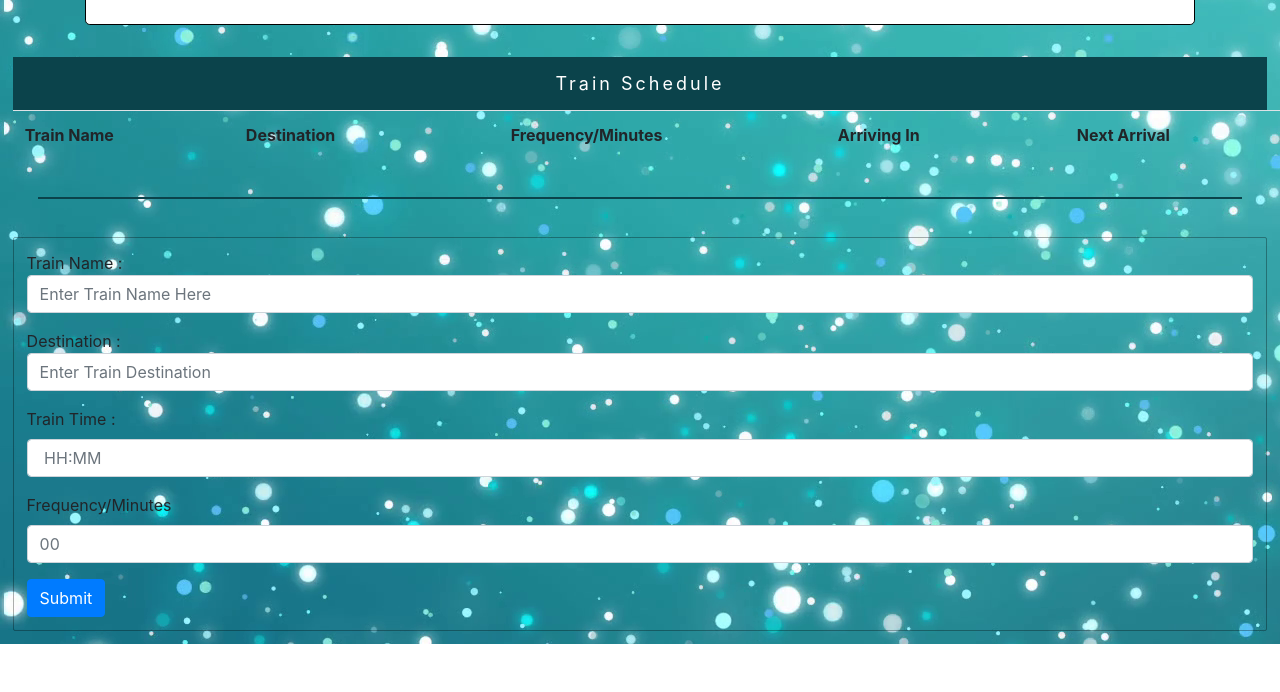
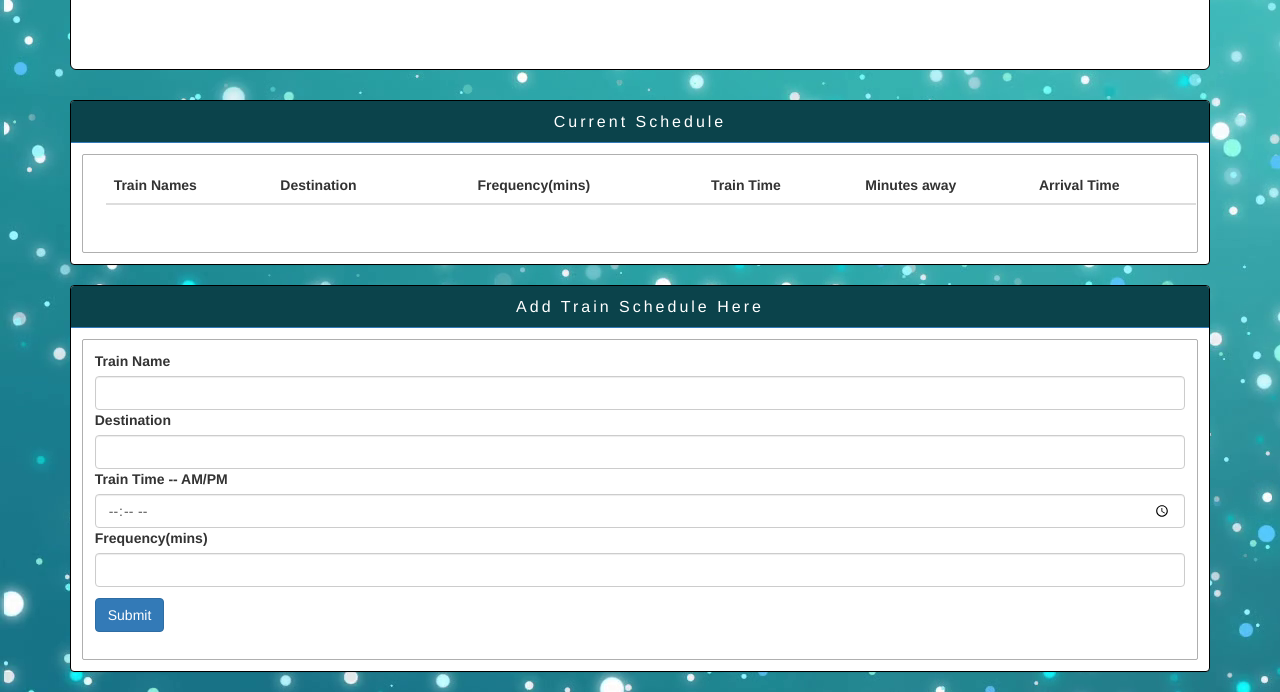
Before and after one commit to zebat/Train-Scheduler, a plain HTML site: page index.html in a window 1280 px wide. Shown: the part 224-916 px from the top of the page. Before the commit the page ends 868 px from the top, so only its background shows below. Drawn offline with nearby package versions, Linux system fonts and the light colour scheme; no server answers.

Commit message:
Few more change to end the assignments

```diff
--- a/css/style.css
+++ b/css/style.css
@@ -5,10 +5,9 @@
 body{
     background-image: url("wp.png")
 }
-#head-container{
+
+.jumbotron{
     margin-top: 3%;
-}
-#head{
     text-align: center;
     background: white;
     color: rgb(11, 67, 75);
@@ -16,12 +15,15 @@ body{
     border: 1px solid black;
 
 }
-.panel-custom{
+.panel{
+    border: 1px solid black;
+}
+
+.panel-heading{
     background-color: rgb(11, 67, 75) !important;
     color: white !important;
-    width: 98%;
+    width: 100%;
     height: auto;
-    margin: 0 1% 0 1%;
     text-align: center;
     letter-spacing: 3px;
     padding: 1%;
@@ -42,15 +44,10 @@ th {
     width: 2%;
 }
 
-hr{
-   margin: 3%;
-   border: 1px solid rgb(11, 67, 75);
-}
 td{
     margin: 1% 1% 0 1%;
     padding: 4% 4% 0 4%;
     width: 2%;
-
 }
 
 .glyphicon-remove{
@@ -62,6 +59,9 @@ td{
     border: 2px solid black;
     box-shadow: inset 0 2px 2px black;
 }
+#submit-button{
+    margin-top: 1%;
+}
 .panel-body{
     margin: 1% 1% 1% 1%;
     padding: 1%;
--- a/index.html
+++ b/index.html
@@ -1,65 +1,88 @@
 <!DOCTYPE html>
-<html lang="en">
+<html >
 <head>
-    <meta charset="UTF-8">
-    <meta name="viewport" content="width=device-width, initial-scale=1.0">
-    <meta http-equiv="X-UA-Compatible" content="ie=edge">
-    <link rel = "stylesheet" type = "text/css" href = "css/reset.css " > <!-- reset file for css-->
-    <link rel="stylesheet" href="https://cdnjs.cloudflare.com/ajax/libs/twitter-bootstrap/4.0.0/css/bootstrap.min.css">  <!--bootstrap link-->
-    <link rel = "stylesheet" type = "text/css" href = "css/style.css" >     <!-- Customize stylesheet-->
-    <script src="https://cdnjs.cloudflare.com/ajax/libs/moment.js/2.7.0/moment.js" charset="utf-8"></script>  <!--moment.js link-->
-    <script src="https://cdnjs.cloudflare.com/ajax/libs/jquery.mask/1.14.11/jquery.mask.min.js"></script>  <!-- Jquery link-->
-    <title>Train Scheduler</title>  <!--Tile of the webpage-->
-</head>
+    <meta charset="utf-8">
+    <meta http-equiv="X-UA-Compatible" content="IE=edge">
+    <title>Train Schedule</title>
+    <meta name="description" content="">
+    <link rel="stylesheet" type="text/css" href="css/reset.css">
+    <link rel="stylesheet" href="https://maxcdn.bootstrapcdn.com/bootstrap/3.3.7/css/bootstrap.min.css" integrity="sha384-BVYiiSIFeK1dGmJRAkycuHAHRg32OmUcww7on3RYdg4Va+PmSTsz/K68vbdEjh4u" crossorigin="anonymous">
+    <link rel="stylesheet" type="text/css" href="css/style.css">
+    <script src="https://www.gstatic.com/firebasejs/4.1.1/firebase.js"></script>
+    <script src="https://code.jquery.com/jquery-3.2.1.min.js" integrity="sha256-hwg4gsxgFZhOsEEamdOYGBf13FyQuiTwlAQgxVSNgt4=" crossorigin="anonymous"></script>
+    <script src="https://code.jquery.com/ui/1.12.1/jquery-ui.min.js" integrity="sha256-VazP97ZCwtekAsvgPBSUwPFKdrwD3unUfSGVYrahUqU=" crossorigin="anonymous"></script>
+    <script src="https://maxcdn.bootstrapcdn.com/bootstrap/3.3.7/js/bootstrap.min.js" integrity="sha384-Tc5IQib027qvyjSMfHjOMaLkfuWVxZxUPnCJA7l2mCWNIpG9mGCD8wGNIcPD7Txa" crossorigin="anonymous"></script>
+    <script src="https://cdnjs.cloudflare.com/ajax/libs/moment.js/2.7.0/moment.js" charset="utf-8"></script>
+    <script src="https://cdnjs.cloudflare.com/ajax/libs/jquery.mask/1.14.11/jquery.mask.min.js"></script>
+    <meta name="viewport" content="width=device-width, initial-scale=1">
+    </head>
 <body>
 
-    <div class = "container" id = "head-container"><!-- Div for Train Header-->
-        <div class = "jumbotron" id = "head">
-            <h1>NJTA</h1>
-            <h3>New Jersey Train Authority</h3>
-         </div>
+    <div class="container">
+        <div class="jumbotron text-center">
+            <span class="headingText">
+                <h1 class="text-center">NJTA</h1>
+                <p>New Jersey Transportation Authority</p>
+
+            </span>
+        </div>
+        <div class="row">
+            <div class="col-lg-12">
+                <div class="panel panel-primary">
+                    <div class="panel-heading">
+                        <h3 class="panel-title"> Current Schedule</h3>
+                    </div>
+                    <div class="panel-body">
+                        <table class="table">
+                            <thead>
+                                <tr>
+                                    <th>Train Names</th>
+                                    <th>Destination</th>
+                                    <th>Frequency(mins)</th>
+                                    <th>Train Time</th>
+                                    <th>Minutes away</th>
+                                    <th>Arrival Time</th>
+                                </tr>
+                            </thead>
+                            <tbody>
+                                <tr>
+                                    <td id="TrainNames"></td>
+                                    <td id="destination"></td>
+                                    <td id="frequency">
+                                    <td id="firstTrain"></td>
+                                    <td id="minsAway"></td>
+                                    <td id="arivalTime"></td>
+                                </tr>
+                            </tbody>
+                        </table>
+                    </div>
+                </div>
+            </div>
+        </div>
+        <div class="row">
+            <div class="col-lg-12">
+                <div class="panel panel-primary">
+                    <div class="panel-heading">
+                        <h3 class="panel-title">Add Train Schedule Here</h3>
+                    </div>
+                    <div class="panel-body">
+                        <div class="form-group">
+                            <label for="usr">Train Name</label>
+                            <input type="text" class="form-control" id="trainNameInput">
+                            <label for="usr">Destination</label>
+                            <input type="text" class="form-control" id="destinationInput">
+                            <label for="usr">Train Time -- AM/PM</label>
+                            <input type="time" class="form-control" id="firstTrainInput">
+                            <label for="usr">Frequency(mins)</label>
+                            <input type="number" class="form-control" id="freqInput">
+                            <button type="submit" id="submit-button" class="btn btn-primary">Submit</button>
+                        </div>
+                    </div>
+                </div>
+            </div>
+        </div>
     </div>
 
-    <div class = "contianer"> <!-- Main div of the page-->
-        <div class = "panel-heading panel-custom"> <!-- Div to display the Heading for Train Schedule-->
-         Train Schedule
-        </div>
-        <table class = "table table-hover">
-            <tr>
-                <th scope = "col">Train Name</th>
-                <th scope = "col">Destination</th>
-                <th scope = "col">Frequency/Minutes</th>
-                <th scope = "col">Arriving In</th>
-                <th scope = "col">Next Arrival</th>
-            </tr>
-            <tbody id = "table-data"></tbody>
-        </table>
-        <hr />
-    </div>
-    <div class = "panel-body"> <!-- div to hold the form and button of train schedule-->
-        <form>
-            <div class = "form-group"> <!-- Form to enter train details-->
-                <lable for = "trainName">Train Name :</lable>
-                <input type = "text" class = "form-control" id = "train-name"  placeholder = "Enter Train Name Here" required >
-            </div>
-            <div class = "form-group">
-                <lable for = "destination">Destination : </lable>
-                <input type = "text" class = "form-control" id = "train-destination" placeholder="Enter Train Destination" required >
-            </div>
-            <div class = "form-group">
-                <label for = "startYear">Train Time :</label>
-                <input type ="text" class = "form-control" id = "train-time" placeholder=" HH:MM" required >
-            </div>
-            <div class = "form-group">
-                <label for = "endYear"> Frequency/Minutes</label>
-                <input type = "text" class ="form-control" id = "time-freq" placeholder="00">
-            </div>
-            <div class = "btn-group" role = "group">
-                <button type="button" id = "btn-add" class = "btn btn-primary"><span class = "glyphicon glyphicon-search"> Submit</span></button>
-            </div>
-        </form>
-
-    </div>
 
   <script type = "text/javascript" src = "javascript/app.js"></script>
 </body>
```
